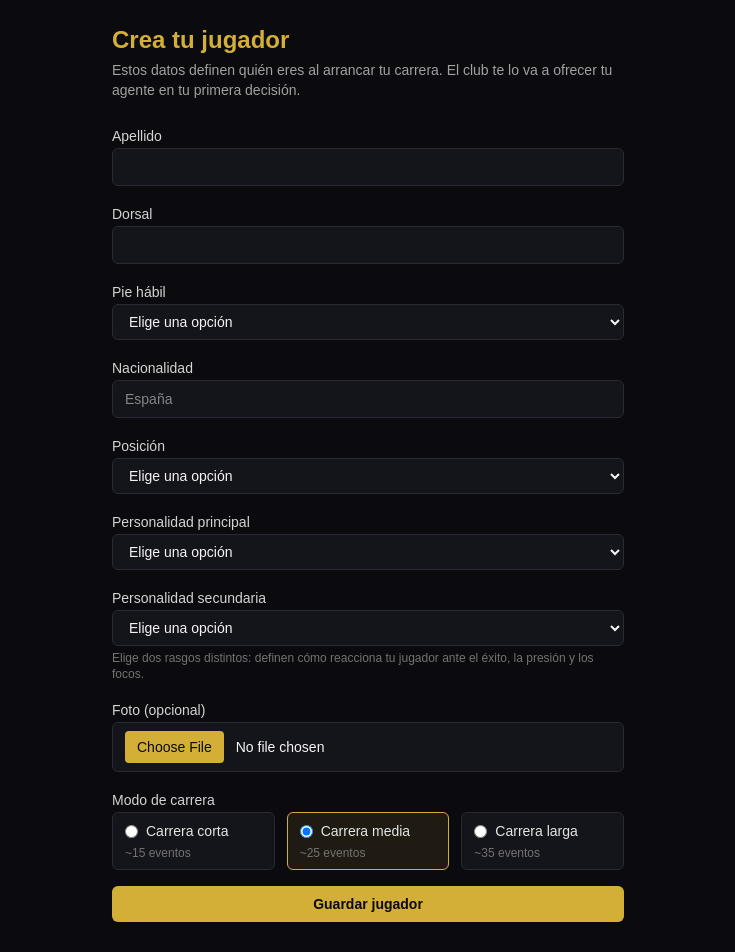
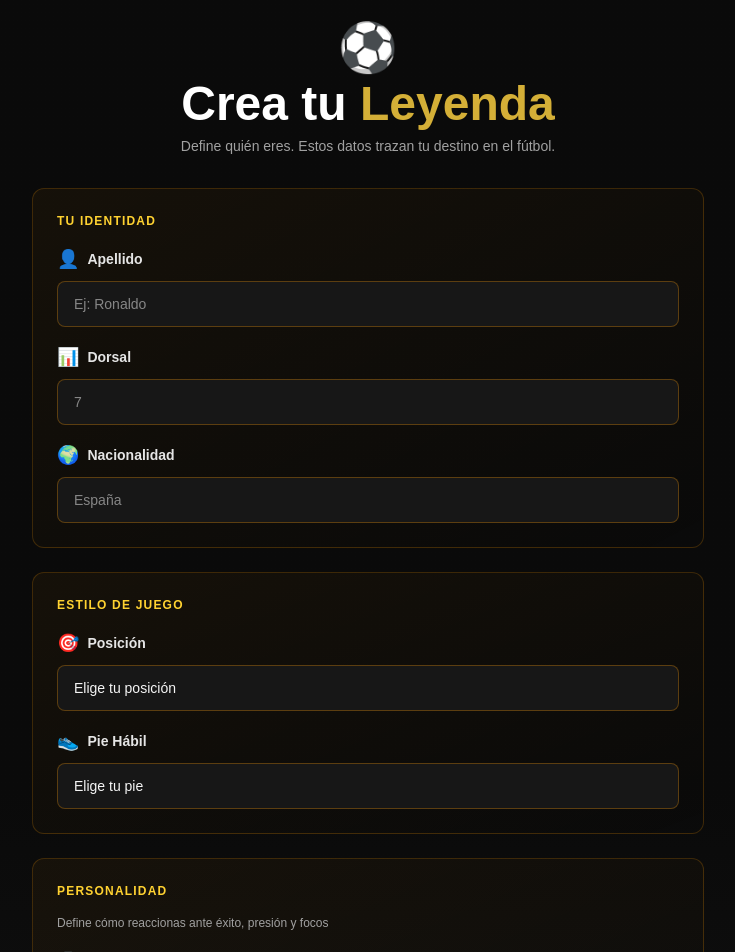
Before and after one commit to danielhassanz-ctrl/beyond-90-test, a Next.js app: page /crear-jugador in a window 1280 px wide. Shown: the top 952 px of the page, without its empty margins (272-1007 px from the left). Built offline with nearby package versions, Linux system fonts and the light colour scheme.

Commit message:
Rediseño visual de crear-jugador: emojis, secciones, gradientes

```diff
--- a/src/app/crear-jugador/page.tsx
+++ b/src/app/crear-jugador/page.tsx
@@ -5,12 +5,18 @@ import { SubmitButton } from "@/components/SubmitButton";
 import { createPlayer } from "./actions";
 
 const inputClass =
-  "w-full rounded-md border border-panel-border bg-panel px-3 py-2 text-sm text-neutral-100 outline-none focus:border-gold";
+  "w-full rounded-lg border border-amber-500/30 bg-neutral-900 px-4 py-3 text-sm text-neutral-100 outline-none focus:border-gold focus:ring-1 focus:ring-gold/50 transition-all";
 
-function Field({ label, children }: { label: string; children: ReactNode }) {
+const selectClass =
+  "w-full rounded-lg border border-amber-500/30 bg-neutral-900 px-4 py-3 text-sm text-neutral-100 outline-none focus:border-gold focus:ring-1 focus:ring-gold/50 transition-all appearance-none cursor-pointer";
+
+function Field({ label, emoji, children }: { label: string; emoji?: string; children: ReactNode }) {
   return (
-    <div className="space-y-1">
-      <label className="text-sm font-medium text-neutral-300">{label}</label>
+    <div className="space-y-2">
+      <label className="flex items-center gap-2 text-sm font-semibold text-neutral-200">
+        {emoji && <span className="text-lg">{emoji}</span>}
+        {label}
+      </label>
       {children}
     </div>
   );
@@ -24,52 +30,48 @@ export default async function CrearJugadorPage({
   const params = await searchParams;
 
   return (
-    <main className="flex flex-1 justify-center p-6">
-      <div className="w-full max-w-lg space-y-6 pb-12">
-        <div className="space-y-1">
-          <h1 className="text-2xl font-bold text-gold">Crea tu jugador</h1>
-          <p className="text-sm text-neutral-400">
-            Estos datos definen quién eres al arrancar tu carrera. El club te lo va a ofrecer tu
-            agente en tu primera decisión.
+    <main className="flex flex-1 justify-center bg-gradient-to-b from-neutral-950 via-neutral-950 to-neutral-900 p-4 sm:p-6">
+      <div className="w-full max-w-2xl space-y-8 pb-12">
+        {/* Header */}
+        <div className="space-y-2 text-center">
+          <p className="text-5xl">⚽</p>
+          <h1 className="text-4xl sm:text-5xl font-black text-white">
+            Crea tu <span className="text-gold">Leyenda</span>
+          </h1>
+          <p className="text-sm text-neutral-400 max-w-md mx-auto">
+            Define quién eres. Estos datos trazan tu destino en el fútbol.
           </p>
         </div>
 
         {params.error && (
-          <p className="rounded-md border border-red-900/50 bg-red-950/50 px-3 py-2 text-sm text-red-300">
+          <div className="rounded-lg border border-red-500/50 bg-red-950/30 px-4 py-3 text-sm text-red-200 flex items-center gap-2">
+            <span>⚠️</span>
             {params.error}
-          </p>
+          </div>
         )}
 
-        <form action={createPlayer} className="space-y-4">
-          <Field label="Apellido">
-            <input name="last_name" required className={inputClass} />
+        <form action={createPlayer} className="space-y-6">
+          {/* Identidad */}
+          <div className="space-y-4 rounded-xl border border-amber-500/20 bg-gradient-to-br from-amber-500/5 to-transparent p-6">
+            <p className="text-xs font-bold uppercase tracking-widest text-amber-300">Tu Identidad</p>
+
+            <Field label="Apellido" emoji="👤">
+              <input name="last_name" required placeholder="Ej: Ronaldo" className={inputClass} />
             </Field>
 
-          <Field label="Dorsal">
+            <Field label="Dorsal" emoji="📊">
               <input
                 name="number"
                 type="number"
                 min={1}
                 max={99}
                 required
+                placeholder="7"
                 className={inputClass}
               />
             </Field>
 
-          <Field label="Pie hábil">
-            <select name="foot" required defaultValue="" className={inputClass}>
-              <option value="" disabled>
-                Elige una opción
-              </option>
-              {FEET.map((foot) => (
-                <option key={foot} value={foot}>
-                  {foot}
-                </option>
-              ))}
-            </select>
-          </Field>
-
-          <Field label="Nacionalidad">
+            <Field label="Nacionalidad" emoji="🌍">
               <input
                 name="nation"
                 required
@@ -77,11 +79,16 @@ export default async function CrearJugadorPage({
                 className={inputClass}
               />
             </Field>
+          </div>
 
-          <Field label="Posición">
-            <select name="position" required defaultValue="" className={inputClass}>
+          {/* Estilo de Juego */}
+          <div className="space-y-4 rounded-xl border border-amber-500/20 bg-gradient-to-br from-amber-500/5 to-transparent p-6">
+            <p className="text-xs font-bold uppercase tracking-widest text-amber-300">Estilo de Juego</p>
+
+            <Field label="Posición" emoji="🎯">
+              <select name="position" required defaultValue="" className={selectClass}>
                 <option value="" disabled>
-                Elige una opción
+                  Elige tu posición
                 </option>
                 {POSITIONS.map((position) => (
                   <option key={position} value={position}>
@@ -91,10 +98,29 @@ export default async function CrearJugadorPage({
               </select>
             </Field>
 
-          <Field label="Personalidad principal">
-            <select name="personality" required defaultValue="" className={inputClass}>
+            <Field label="Pie Hábil" emoji="👟">
+              <select name="foot" required defaultValue="" className={selectClass}>
                 <option value="" disabled>
-                Elige una opción
+                  Elige tu pie
+                </option>
+                {FEET.map((foot) => (
+                  <option key={foot} value={foot}>
+                    {foot}
+                  </option>
+                ))}
+              </select>
+            </Field>
+          </div>
+
+          {/* Personalidad */}
+          <div className="space-y-4 rounded-xl border border-amber-500/20 bg-gradient-to-br from-amber-500/5 to-transparent p-6">
+            <p className="text-xs font-bold uppercase tracking-widest text-amber-300">Personalidad</p>
+            <p className="text-xs text-neutral-400">Define cómo reaccionas ante éxito, presión y focos</p>
+
+            <Field label="Rasgo Principal" emoji="💎">
+              <select name="personality" required defaultValue="" className={selectClass}>
+                <option value="" disabled>
+                  Elige tu rasgo principal
                 </option>
                 {PERSONALITIES.map((personality) => (
                   <option key={personality} value={personality}>
@@ -104,10 +130,10 @@ export default async function CrearJugadorPage({
               </select>
             </Field>
 
-          <Field label="Personalidad secundaria">
-            <select name="personality_2" required defaultValue="" className={inputClass}>
+            <Field label="Rasgo Secundario" emoji="✨">
+              <select name="personality_2" required defaultValue="" className={selectClass}>
                 <option value="" disabled>
-                Elige una opción
+                  Elige tu rasgo secundario
                 </option>
                 {PERSONALITIES.map((personality) => (
                   <option key={personality} value={personality}>
@@ -115,37 +141,43 @@ export default async function CrearJugadorPage({
                   </option>
                 ))}
               </select>
-            <p className="text-xs text-neutral-500">Elige dos rasgos distintos: definen cómo reacciona tu jugador ante el éxito, la presión y los focos.</p>
+            </Field>
+          </div>
+
+          {/* Foto & Modo */}
+          <div className="space-y-4 rounded-xl border border-amber-500/20 bg-gradient-to-br from-amber-500/5 to-transparent p-6">
+            <Field label="Foto de Perfil (Opcional)" emoji="📸">
+              <PhotoInput name="photo" />
+              <p className="text-xs text-neutral-400">Sube una foto tuya para que aparezca en las tarjetas compartibles</p>
             </Field>
 
-          <Field label="Foto (opcional)">
-            <PhotoInput name="photo" />
-          </Field>
-
-          <Field label="Modo de carrera">
-            <div className="grid grid-cols-3 gap-3">
+            <div>
+              <p className="text-xs font-bold uppercase tracking-widest text-amber-300 mb-3">Modo de Carrera</p>
+              <div className="grid grid-cols-1 sm:grid-cols-3 gap-3">
                 {MODE_OPTIONS.map((mode, i) => (
                   <label
                     key={mode.value}
-                  className="flex cursor-pointer flex-col gap-1 rounded-md border border-panel-border bg-panel px-3 py-2 text-sm text-neutral-200 has-[:checked]:border-gold has-[:checked]:bg-gold/10"
+                    className="flex cursor-pointer flex-col gap-2 rounded-lg border border-amber-500/30 bg-neutral-900/50 px-4 py-3 text-sm has-[:checked]:border-gold has-[:checked]:bg-gold/10 transition-all hover:border-amber-500/50"
                   >
-                  <span className="flex items-center gap-2">
+                    <span className="flex items-center gap-2 font-semibold">
                       <input
                         type="radio"
                         name="mode"
                         value={mode.value}
                         required
                         defaultChecked={i === 1}
+                        className="w-4 h-4"
                       />
                       {mode.label}
                     </span>
-                  <span className="text-xs text-neutral-500">{mode.hint}</span>
+                    <span className="text-xs text-neutral-400">{mode.hint}</span>
                   </label>
                 ))}
               </div>
-          </Field>
+            </div>
+          </div>
 
-          <SubmitButton>Guardar jugador</SubmitButton>
+          <SubmitButton>🚀 Empieza tu carrera</SubmitButton>
         </form>
       </div>
     </main>
```
Lines whose indentation alone changed are shown as unchanged.
